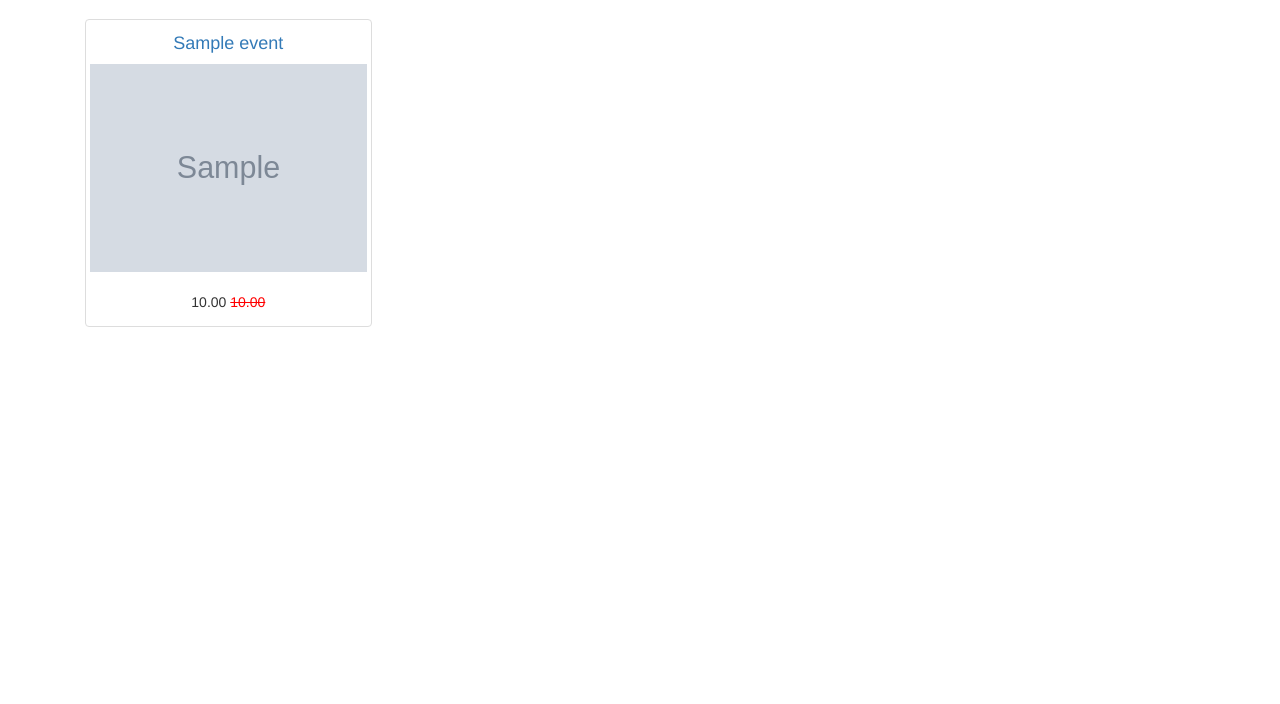
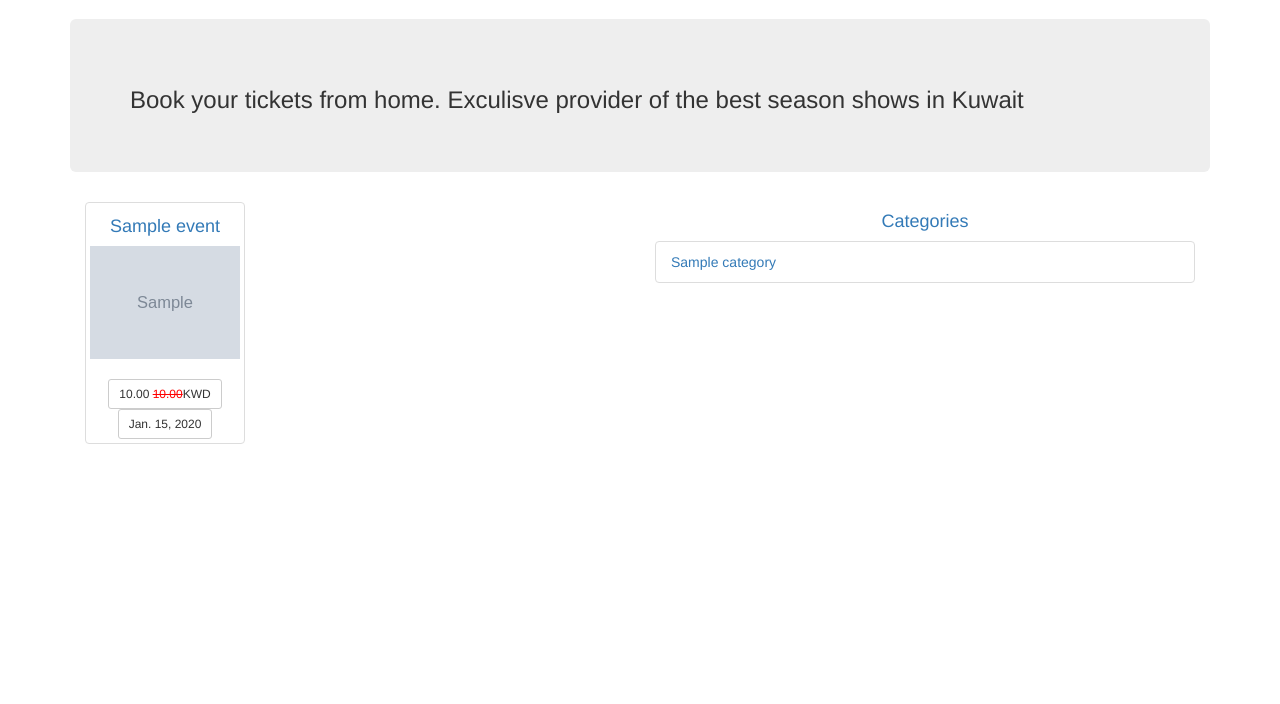
Before and after one commit to biletnam/kersy, a Django app: page / in a window 1280 px wide. Shown: the part 52-756 px from the top of the page. Run offline with Django 3.2, Linux system fonts and the light colour scheme; tables that the repository leaves empty hold one stand-in row (values such as "Sample post"); grey boxes marked "Sample" are stand-in pictures; some libraries are stand-ins or nearby versions.

Commit message:
Trivial stuff

```diff
--- a/carts/models.py
+++ b/carts/models.py
@@ -66,6 +66,10 @@ class Cart(models.Model):
         self.subtotal = "%.2f" % (subtotal)
         self.save()
 
+    #     TODO: update showing no_of_seats when added to cart
+    # def decrement_seats(self):
+    #     self.cartitem_set.
+
 
 def do_tax_and_total_receiver(sender, instance, *args, **kwargs):
     subtotal = Decimal(instance.subtotal)
@@ -76,8 +80,6 @@ def do_tax_and_total_receiver(sender, instance, *args, **kwargs):
     instance.total = "%.2f" % (total)
 
 
-# instance.save()
-
 
 
 pre_save.connect(do_tax_and_total_receiver, sender=Cart)
--- a/carts/views.py
+++ b/carts/views.py
@@ -51,7 +51,7 @@ class CartView(SingleObjectMixin, View):
         cart_id = self.request.session.get("cart_id")
         if cart_id == None:
             cart = Cart()
-            cart.tax_percentage = 0.075
+            cart.tax_percentage = 0.00
             cart.save()
             cart_id = cart.id
             self.request.session["cart_id"] = cart_id
--- a/category/models.py
+++ b/category/models.py
@@ -1,8 +1,6 @@
 from django.core.urlresolvers import reverse
 from django.db import models
-from django.db.models.signals import pre_save
 from django.utils.text import slugify
-from hvad.models import TranslatableModel, TranslatedFields
 from django.utils.translation import ugettext_lazy as _
 
 
@@ -18,7 +16,7 @@ class Category(models.Model):
         return '%s' % self.slug or u''
 
     def get_absolute_url(self):
-        return reverse("category_detail", kwargs={"slug": self.slug})
+        return reverse("category:detail", kwargs={"slug": self.slug})
 
     class Meta:
         unique_together = ('slug', 'parent_category',)
--- a/category/templatetags/category_extras.py
+++ b/category/templatetags/category_extras.py
@@ -5,7 +5,7 @@ from category.models import Category
 register = template.Library()
 
 
-@register.inclusion_tag('templatetags/category_nav.html')
+@register.inclusion_tag('category/category_nav.html')
 def nav_category_list():
     categories = Category.objects.all()
     return {'categories': categories}
--- a/orders/models.py
+++ b/orders/models.py
@@ -90,6 +90,7 @@ class Order(models.Model):
         self.status = "paid"
         if order_id and not self.order_id:
             self.order_id = order_id
+        self.cart.items.no_of_seats
         self.save()
 
 
--- a/plays/views.py
+++ b/plays/views.py
@@ -1,6 +1,7 @@
 from django.shortcuts import render
 from django.views import generic
 
+from category.models import Category
 from .models import Event, Showing
 
 
@@ -33,11 +34,11 @@ def home(request):
     title = 'Sign Up Now'
 
     events = Event.objects.all().order_by("?")[:6]
-
+    categories = Category.objects.all()
     context = {
         "title": title,
         "events": events,
-
+        "categories": categories,
     }
 
 
--- a/project/urls.py
+++ b/project/urls.py
@@ -25,6 +25,8 @@ from project import settings
 urlpatterns = [
     url(r'^admin/', include(admin.site.urls)),
     url(r'^accounts/', include('registration.backends.default.urls')),
+    url(r'', include('category.urls', namespace='category')),
+
     url(r'^$', plays_views.home, name='home'),
 
     url(r'^dashboard/$', theater_views.organizer_dashboard, name='dashboard'),
@@ -40,5 +42,5 @@ urlpatterns = [
     url(r'^checkout/final/$', CheckoutFinalView.as_view(), name='checkout_final'),
 ]
 if settings.DEBUG:
-	urlpatterns += static(settings.STATIC_URL, document_root=settings.STATIC_ROOT)
-	urlpatterns += static(settings.MEDIA_URL, document_root=settings.MEDIA_ROOT)
+    urlpatterns += static(settings.STATIC_URL, document_root=settings.STATIC_ROOT)
+    urlpatterns += static(settings.MEDIA_URL, document_root=settings.MEDIA_ROOT)
--- a/templates/base.html
+++ b/templates/base.html
@@ -1,6 +1,6 @@
 <!DOCTYPE html>
 {% load staticfiles %}
-
+{% load category_extras %}
 
 <html lang="en">
 <head>
--- /dev/null
+++ b/templates/category/category_nav.html
@@ -0,0 +1,7 @@
+{% load i18n %}
+
+{% for category in categories %}
+        <li class="list-group-item"><a href="{% url 'category:detail' slug=category.slug %}">{{ category.title }}</a></li>
+{#    </ul>#}
+{#    TODO: add parent categories #}
+{% endfor %}
--- a/templates/events/events_thumbnail.html
+++ b/templates/events/events_thumbnail.html
@@ -1,11 +1,21 @@
 <div class="thumbnail text-center">
-<h4><a href='{{ event.get_absolute_url }}'>{{ event.title }}</a></h4>
-	{% if event.get_image_url %}
-	<a href='{{ event.get_absolute_url }}'><img id='img' class='img-responsive' src='{{ event.get_image_url }}' /></a><br/>
-	{% endif %}
-    <p>
-  	{% if price == "True" %}
-		{{ event.showing_set.first.get_html_price }}
-	{% endif %}
+    <h4><a href='{{ event.get_absolute_url }}'>{{ event.title }}</a></h4>
+    {% if event.get_image_url %}
+        <a href='{{ event.get_absolute_url }}'><img id='img' class='img-responsive'
+                                                    src='{{ event.get_image_url }}'/></a><br/>
+    {% endif %}
 
+    <div class="btn-block">
+
+        {% if event.showing_set.first.get_html_price %}
+            <button class="btn btn-default btn-sm">
+                {{ event.showing_set.first.get_html_price }}KWD
+            </button>
+            {% else %}
+            <button class="btn btn-default btn-sm">
+                Free Event
+            </button>
+        {% endif %}
+        <button class="btn btn-default btn-sm">{{ event.start_date }}</button>
+    </div>
 </div>
--- a/templates/home.html
+++ b/templates/home.html
@@ -1 +1,28 @@
-{% extends 'events/event_list.html' %}
+{% extends 'base.html' %}
+{% load crispy_forms_tags %}
+{% load category_extras %}
+{% block content %}
+
+<div class="jumbotron">
+<h3>Book your tickets from home. Exculisve provider of the best season shows in Kuwait</h3>
+
+</div>
+    <div class='col-sm-10 col-md-9 col-lg-6'>
+
+
+        {% if events.count == 0 %}
+
+            Nothing found
+
+        {% else %}
+            {% include "events/events.html" with events=events %}
+        {% endif %}
+
+    </div>
+    <div class="col-md-3 col-sm-2 col-lg-6">
+        <h4 class="text-center"><a href="{% url 'category:list' %}">Categories</a></h4>
+        <ul class="list-group list">
+            {% include 'category/category_nav.html' %}
+        </ul>
+    </div>
+{% endblock %}
--- a/theaters/views.py
+++ b/theaters/views.py
@@ -17,7 +17,7 @@ Organizer dashboard to view all reservations for a single showing
 
 @login_required
 def organizer_dashboard(request):
-    organizer = Organizer.objects.filter(user=request.user)
+    organizer = Organizer.objects.get(user=request.user)
     showings = Showing.objects.filter(event__organizer=organizer)
     return render(request, 'theaters/dashboard.html', {'showings': showings})
 
```
Also changed, not shown: category/views.py (+1 -6 lines), orders/mixins.py (+22 -23 lines), templates/category/category_detail.html (added, +11 -0 lines), templates/category/category_list.html (added, +18 -0 lines), templates/category/parent_list.html (added, +12 -0 lines), templates/snippet/pagination_snippet.html (added, +21 -0 lines), project/settings.py (line endings or trailing spaces).
